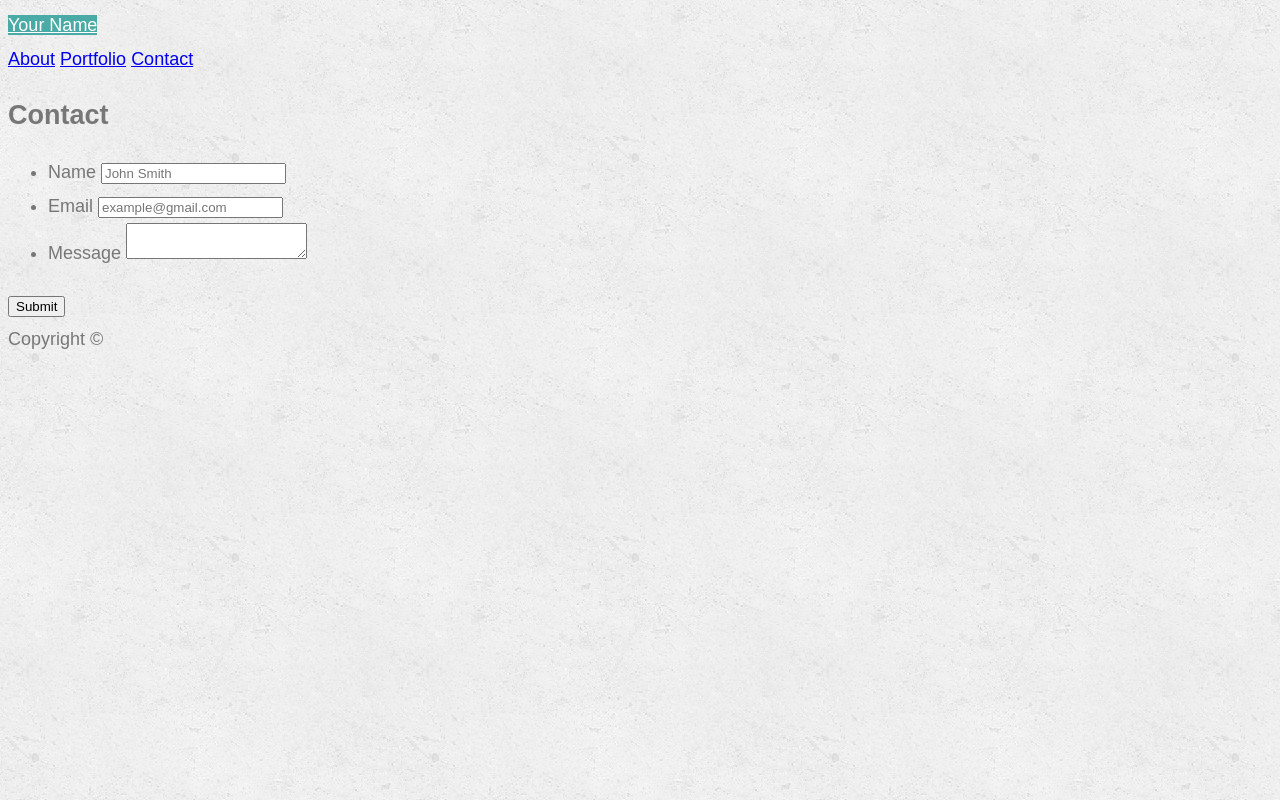
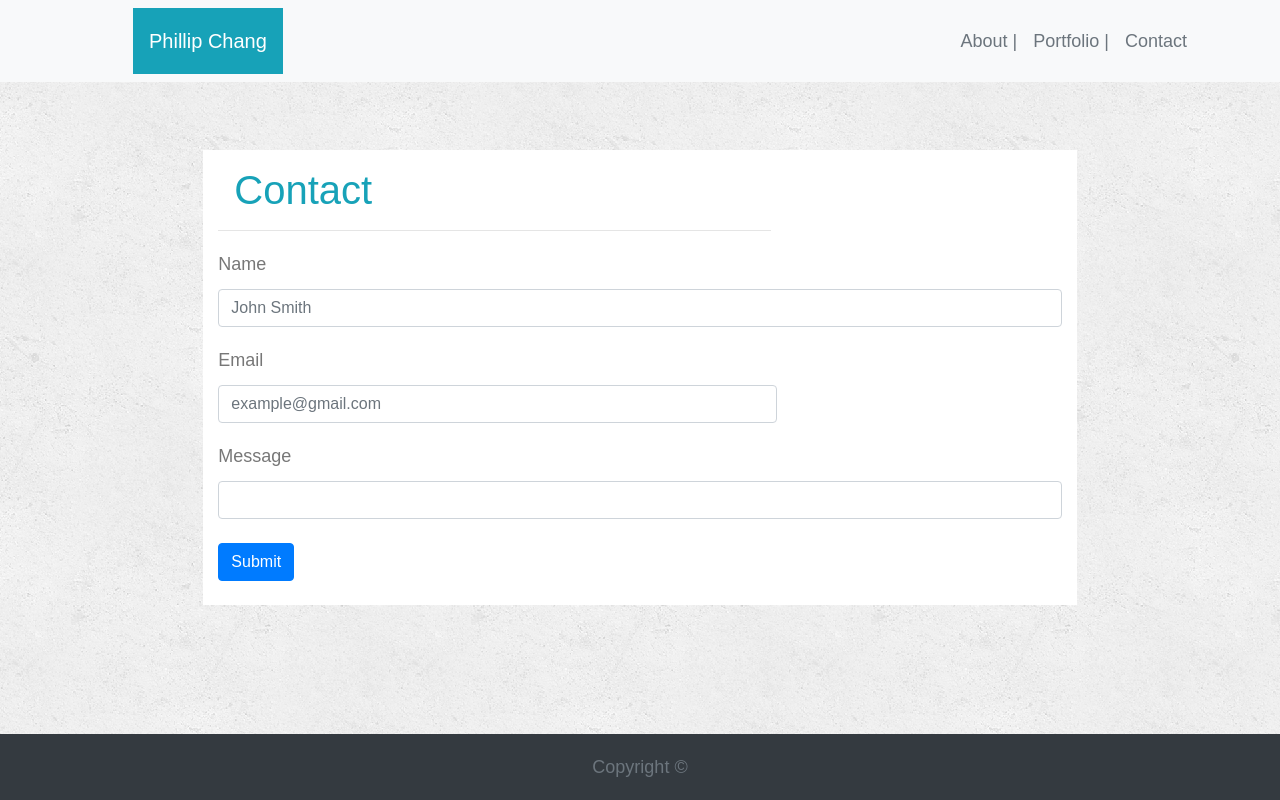
Before and after one commit to PhillipChang/Bootstrap-Portfolio, a plain HTML site: page contact.html in a window 1280 px wide. Drawn offline with nearby package versions, Linux system fonts and the light colour scheme.

Commit message:
Add Form template to contact page

```diff
--- a/contact.html
+++ b/contact.html
@@ -1,56 +1,83 @@
 <!doctype html>
-<html lang="en-us">
+<html lang="en">
+  <head>
+    <!-- Required meta tags -->
+    <meta charset="utf-8">
+    <meta name="viewport" content="width=device-width, initial-scale=1, shrink-to-fit=no">
 
-<head>
-  <meta charset="UTF-8">
-  <title>Contact | Your Name</title>
-  <link rel="stylesheet" type="text/css" href="assets/css/style.css">
-</head>
+    <!-- Bootstrap CSS -->
+    <link rel="stylesheet" href="https://stackpath.bootstrapcdn.com/bootstrap/4.3.1/css/bootstrap.min.css" integrity="sha384-ggOyR0iXCbMQv3Xipma34MD+dH/1fQ784/j6cY/iJTQUOhcWr7x9JvoRxT2MZw1T" crossorigin="anonymous">
+    <link rel="stylesheet" href="assets/css/style.css">
 
-<body>
+    <title>Bootstrap Portfolio!</title>
+  </head>
+  <body>
 
-  <header id="masthead">
-    <div class="container">
-      <a href="index.html" id="logo">Your Name</a>
-      <nav>
-        <a href="index.html">About</a>
-        <a href="portfolio.html">Portfolio</a>
-        <a href="contact.html">Contact</a>
-      </nav>
-    </div>
-  </header>
+      <nav class="navbar navbar-expand-lg navbar-light bg-light">
+          <div class="container">
+            <a class="navbar-brand bg-info text-white p-3 border-0 ml-5" href="index.html">Phillip Chang</a>
+            <span class="navbar-text">
+                <ul class="navbar-nav">
+                    <li class="nav-item active">
+                      <a class="nav-link text-muted" href="index.html">About |<span class="sr-only">(current)</span></a>
+                    </li>
+                    <li class="nav-item">
+                      <a class="nav-link text-muted" href="portfolio.html">Portfolio |</a>
+                    </li>
+                    <li class="nav-item">
+                      <a class="nav-link text-muted" href="contact.html">Contact</a>
+                  </ul>
+              </span>
+        </nav>
+        <br><br>
 
-  <div id="main-container" class="container">
-    <section class="main-section">
-      <h1>Contact</h1>
+        <div class="row">
+            <div class="col-sm-2">
+              </div>
+          <div class="col-sm-8 bg-white">
+            <div class="row">
+              <div class="col-sm-8">
+                <h1 class="text-info mt-3 ml-3">Contact</h1>
+                <hr>
+              </div>
+            </div>
 
-      <form id="contact-form">
-        <ul>
-          <li>
-            <label for="name">Name</label>
-            <input type="text" id="name" name="name" placeholder="John Smith" required="required">
-          </li>
-          <li>
-            <label for="email">Email</label>
-            <input type="email" id="email" name="email" placeholder="example@gmail.com" required="required">
-          </li>
-          <li>
-            <label for="message">Message</label>
-            <textarea id="message" name="message" required="required"></textarea>
-          </li>
-        </ul>
-        <input type="submit">
-      </form>
+            <form>
+                <div class="form-group">
+                  <label for="inputName">Name</label>
+                  <input type="text" class="form-control" id="inputName" placeholder="John Smith">
+                </div>
+                <div class="form-row">
+                    <div class="form-group col-md-8">
+                      <label for="inputEmail4">Email</label>
+                      <input type="email" class="form-control" id="inputEmail4" placeholder="example@gmail.com">
+                    </div>
+                  </div>
+                <div class="form-group">
+                  <label for="inputMessage">Message</label>
+                  <input type="text" class="form-control" id="inputMessage" placeholder="">
+                </div>
+                <div class="row">
+                  <div class="col-md-6">
+                    <button type="submit" class="btn btn-primary mt-2 mb-4">Submit</button>
+                  </div>
+                </div>
 
-    </section>
+              </form>
+        </div>
+            <div class="col-sm-2">
+            </div>
 
-  </div>
 
-  <footer>
-    <div class="container">
-      Copyright &copy;
-    </div>
-  </footer>
-</body>
+      <div class="footer-copyright text-center fixed-bottom bg-dark p-3 mt-5 text-muted">
+        Copyright ©
+      </div>
 
+
+    <!-- Optional JavaScript -->
+    <!-- jQuery first, then Popper.js, then Bootstrap JS -->
+    <script src="https://code.jquery.com/jquery-3.3.1.slim.min.js" integrity="sha384-q8i/X+965DzO0rT7abK41JStQIAqVgRVzpbzo5smXKp4YfRvH+8abtTE1Pi6jizo" crossorigin="anonymous"></script>
+    <script src="https://cdnjs.cloudflare.com/ajax/libs/popper.js/1.14.7/umd/popper.min.js" integrity="sha384-UO2eT0CpHqdSJQ6hJty5KVphtPhzWj9WO1clHTMGa3JDZwrnQq4sF86dIHNDz0W1" crossorigin="anonymous"></script>
+    <script src="https://stackpath.bootstrapcdn.com/bootstrap/4.3.1/js/bootstrap.min.js" integrity="sha384-JjSmVgyd0p3pXB1rRibZUAYoIIy6OrQ6VrjIEaFf/nJGzIxFDsf4x0xIM+B07jRM" crossorigin="anonymous"></script>
+  </body>
 </html>
```
Also changed, not shown: portfolio.html (+1 -1 lines).
